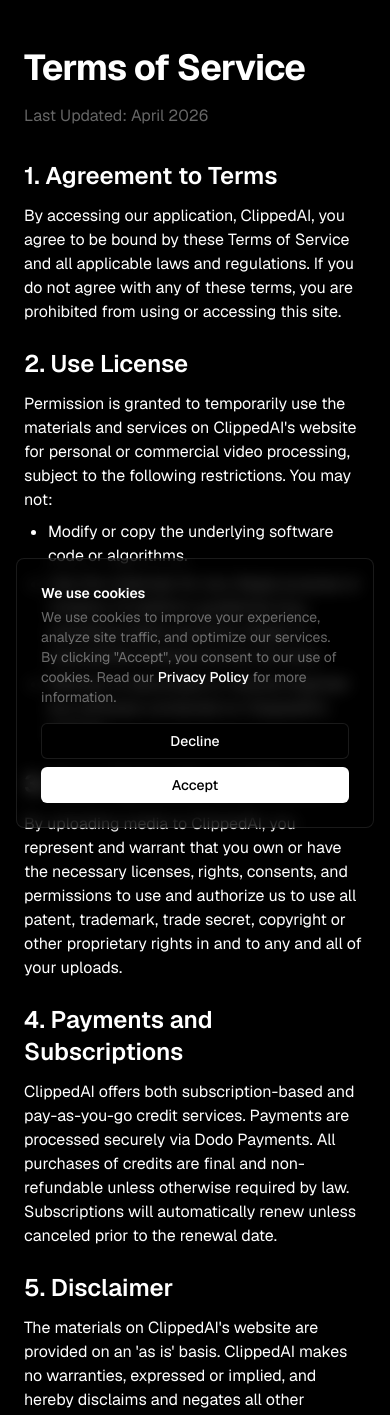
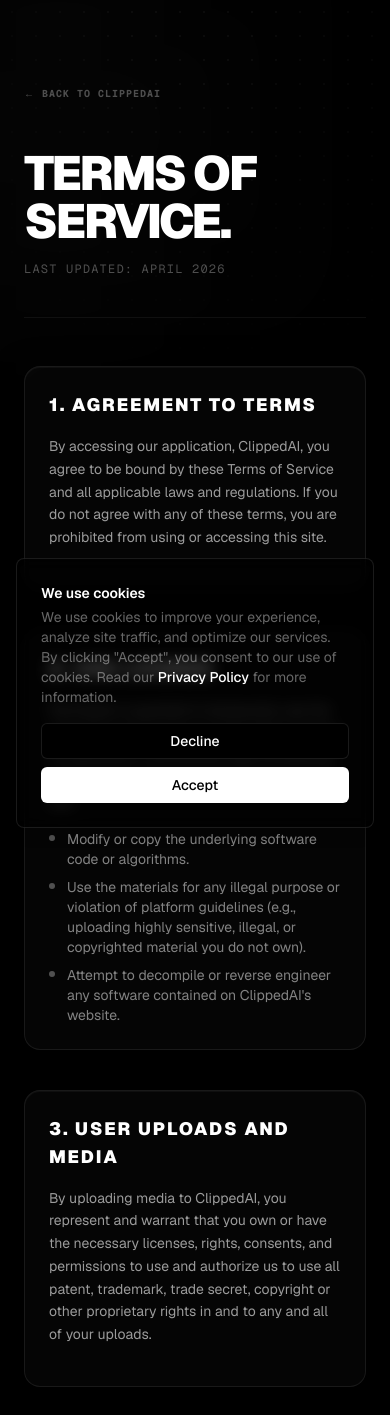
Before and after one commit to ETS2K7/ClippedAI, a Next.js app in the folder frontend/: page /terms in a window 390 px wide. Shown: the top 1415 px of the page. Built offline with nearby package versions, Linux system fonts and the light colour scheme; no server answers.

Commit message:
feat: add /pricing to all navs; restyle /privacy and /terms to Midnight Forge design system

```diff
--- a/frontend/src/app/privacy/page.tsx
+++ b/frontend/src/app/privacy/page.tsx
@@ -1,7 +1,9 @@
 import type { Metadata } from "next";
+import Link from "next/link";
+import AppShell from "~/components/app-shell";
 
 export const metadata: Metadata = {
-  title: "Privacy Policy",
+  title: "Privacy Policy — ClippedAI",
   description: "Privacy Policy for ClippedAI.",
 };
 
@@ -10,68 +12,115 @@
   const contactEmail = "support@clippedai.app";
 
   return (
-    <main className="container mx-auto max-w-4xl py-12 px-6">
-      <div className="prose prose-invert max-w-none">
-        <h1 className="text-4xl font-bold tracking-tight mb-4">Privacy Policy</h1>
-        <p className="text-muted-foreground mb-8">Last Updated: {lastUpdated}</p>
+    <main className="relative min-h-screen bg-black text-white">
+      {/* Dot-grid ambient texture */}
+      <div className="pointer-events-none fixed inset-0 bg-[radial-gradient(#222_1px,transparent_1px)] [mask-image:radial-gradient(ellipse_80%_50%_at_50%_0%,#000_20%,transparent_100%)] [background-size:24px_24px] opacity-30" />
 
-        <section className="space-y-6">
-          <div>
-            <h2 className="text-2xl font-semibold mb-3">1. Introduction</h2>
-            <p>
-              Welcome to ClippedAI ("we," "our," or "us"). We are committed to protecting your personal information and your right to privacy. If you have any questions or concerns about this privacy notice or our practices with regard to your personal information, please contact us at {contactEmail}.
+      {/* Ambient orb */}
+      <div className="pointer-events-none fixed left-[-10%] top-[-10%] h-[50vh] w-[50vw] rounded-full bg-white/[0.03] blur-[120px]" />
+
+      <div className="relative z-10 mx-auto max-w-3xl px-6 py-20">
+        {/* Back link */}
+        <Link
+          href="/"
+          className="mb-12 inline-flex items-center gap-2 font-mono text-[10px] font-bold tracking-widest text-white/30 uppercase transition-colors hover:text-white"
+        >
+          ← Back to ClippedAI
+        </Link>
+
+        {/* Header */}
+        <div className="mb-12 border-b border-white/[0.06] pb-10">
+          <h1 className="font-syne mb-4 text-5xl font-black tracking-tighter text-white uppercase md:text-6xl">
+            PRIVACY POLICY.
+          </h1>
+          <p className="font-mono text-xs tracking-widest text-white/30 uppercase">
+            Last Updated: {lastUpdated}
+          </p>
+        </div>
+
+        {/* Sections */}
+        <div className="space-y-10">
+          {[
+            {
+              title: "1. Introduction",
+              body: `Welcome to ClippedAI ("we," "our," or "us"). We are committed to protecting your personal information and your right to privacy. If you have any questions or concerns about this privacy notice or our practices with regard to your personal information, please contact us at ${contactEmail}.`,
+            },
+            {
+              title: "2. Information We Collect",
+              body: "We collect personal information that you voluntarily provide to us when you register on the Services, express an interest in obtaining information about us or our products and Services, when you participate in activities on the Services, or otherwise when you contact us.",
+              bullets: [
+                "Personal Information: Names, email addresses, usernames, and passwords.",
+                "Payment Data: We may collect data necessary to process your payment if you make purchases, such as your payment instrument number. All payment data is stored by our payment processor (Dodo Payments).",
+                "Media: Videos and audio files you upload or link for processing through our platform.",
+              ],
+            },
+            {
+              title: "3. How We Use Your Information",
+              body: "We use personal information collected via our Services for a variety of business purposes described below:",
+              bullets: [
+                "To facilitate account creation and logon process.",
+                "To fulfill and manage your orders and subscriptions.",
+                "To provide and deliver the video processing services you request.",
+                "To respond to user inquiries/offer support to users.",
+              ],
+            },
+            {
+              title: "4. Analytics and Tracking",
+              body: "We use analytics tools (such as PostHog) to help us analyze how users interact with our application. This helps us improve our product and user experience. You can opt-out of non-essential tracking via our cookie consent settings.",
+            },
+            {
+              title: "5. Third-Party Services",
+              body: "We may share your data with third-party vendors, service providers, contractors, or agents who perform services for us or on our behalf. These include payment processing (Dodo Payments), AI Transcription (AssemblyAI), and AI processing models (Groq/Llama).",
+            },
+            {
+              title: "6. Data Retention and Security",
+              body: "We will only keep your personal information for as long as it is necessary for the purposes set out in this privacy notice, unless a longer retention period is required or permitted by law. We have implemented appropriate technical and organizational security measures designed to protect the security of any personal information we process.",
+            },
+          ].map(({ title, body, bullets }) => (
+            <div key={title} className="brutal-card p-6 sm:p-8">
+              <h2 className="font-syne mb-4 text-lg font-black tracking-widest text-white uppercase">
+                {title}
+              </h2>
+              <p className="mb-4 text-sm leading-relaxed text-white/60">{body}</p>
+              {bullets && (
+                <ul className="space-y-2">
+                  {bullets.map((b) => (
+                    <li key={b} className="flex items-start gap-3 text-sm text-white/50">
+                      <span className="mt-1.5 h-1.5 w-1.5 shrink-0 rounded-full bg-white/30" />
+                      {b}
+                    </li>
+                  ))}
+                </ul>
+              )}
+            </div>
+          ))}
+
+          {/* Contact */}
+          <div className="brutal-card p-6 sm:p-8">
+            <h2 className="font-syne mb-4 text-lg font-black tracking-widest text-white uppercase">
+              7. Contact Us
+            </h2>
+            <p className="text-sm leading-relaxed text-white/60">
+              If you have questions or comments about this notice, you may email us at{" "}
+              <a
+                href={`mailto:${contactEmail}`}
+                className="font-mono text-white/80 underline underline-offset-4 transition-colors hover:text-white"
+              >
+                {contactEmail}
+              </a>
+              .
             </p>
           </div>
+        </div>
 
-          <div>
-            <h2 className="text-2xl font-semibold mb-3">2. Information We Collect</h2>
-            <p>We collect personal information that you voluntarily provide to us when you register on the Services, express an interest in obtaining information about us or our products and Services, when you participate in activities on the Services, or otherwise when you contact us.</p>
-            <ul className="list-disc pl-6 mt-2 space-y-1">
-              <li><strong>Personal Information:</strong> Names, email addresses, usernames, and passwords.</li>
-              <li><strong>Payment Data:</strong> We may collect data necessary to process your payment if you make purchases, such as your payment instrument number. All payment data is stored by our payment processor (Dodo Payments).</li>
-              <li><strong>Media:</strong> Videos and audio files you upload or link for processing through our platform.</li>
-            </ul>
+        {/* Footer nav */}
+        <div className="mt-16 border-t border-white/[0.06] pt-8 flex items-center justify-between font-mono text-[10px] tracking-widest text-white/20 uppercase">
+          <span>© 2026 ClippedAI</span>
+          <div className="flex gap-6">
+            <Link href="/terms" className="transition-colors hover:text-white/50">Terms</Link>
+            <Link href="/pricing" className="transition-colors hover:text-white/50">Pricing</Link>
           </div>
-
-          <div>
-            <h2 className="text-2xl font-semibold mb-3">3. How We Use Your Information</h2>
-            <p>We use personal information collected via our Services for a variety of business purposes described below:</p>
-            <ul className="list-disc pl-6 mt-2 space-y-1">
-              <li>To facilitate account creation and logon process.</li>
-              <li>To fulfill and manage your orders and subscriptions.</li>
-              <li>To provide and deliver the video processing services you request.</li>
-              <li>To respond to user inquiries/offer support to users.</li>
-            </ul>
-          </div>
-
-          <div>
-            <h2 className="text-2xl font-semibold mb-3">4. Analytics and Tracking</h2>
-            <p>
-              We use analytics tools (such as PostHog) to help us analyze how users interact with our application. This helps us improve our product and user experience. You can opt-out of non-essential tracking via our cookie consent settings.
-            </p>
-          </div>
-
-          <div>
-            <h2 className="text-2xl font-semibold mb-3">5. Third-Party Services</h2>
-            <p>
-              We may share your data with third-party vendors, service providers, contractors, or agents who perform services for us or on our behalf. These include payment processing (Dodo Payments), AI Transcription (AssemblyAI), and AI processing models (Groq/Llama).
-            </p>
-          </div>
-
-          <div>
-            <h2 className="text-2xl font-semibold mb-3">6. Data Retention and Security</h2>
-            <p>
-              We will only keep your personal information for as long as it is necessary for the purposes set out in this privacy notice, unless a longer retention period is required or permitted by law. We have implemented appropriate technical and organizational security measures designed to protect the security of any personal information we process.
-            </p>
-          </div>
-
-          <div>
-            <h2 className="text-2xl font-semibold mb-3">7. Contact Us</h2>
-            <p>
-              If you have questions or comments about this notice, you may email us at <a href={`mailto:${contactEmail}`} className="text-primary hover:underline">{contactEmail}</a>.
-            </p>
-          </div>
-        </section>
+        </div>
       </div>
     </main>
   );
--- a/frontend/src/app/terms/page.tsx
+++ b/frontend/src/app/terms/page.tsx
@@ -1,7 +1,8 @@
 import type { Metadata } from "next";
+import Link from "next/link";
 
 export const metadata: Metadata = {
-  title: "Terms of Service",
+  title: "Terms of Service — ClippedAI",
   description: "Terms of Service for ClippedAI.",
 };
 
@@ -10,73 +11,113 @@
   const contactEmail = "support@clippedai.app";
 
   return (
-    <main className="container mx-auto max-w-4xl py-12 px-6">
-      <div className="prose prose-invert max-w-none">
-        <h1 className="text-4xl font-bold tracking-tight mb-4">Terms of Service</h1>
-        <p className="text-muted-foreground mb-8">Last Updated: {lastUpdated}</p>
+    <main className="relative min-h-screen bg-black text-white">
+      {/* Dot-grid ambient texture */}
+      <div className="pointer-events-none fixed inset-0 bg-[radial-gradient(#222_1px,transparent_1px)] [mask-image:radial-gradient(ellipse_80%_50%_at_50%_0%,#000_20%,transparent_100%)] [background-size:24px_24px] opacity-30" />
 
-        <section className="space-y-6">
-          <div>
-            <h2 className="text-2xl font-semibold mb-3">1. Agreement to Terms</h2>
-            <p>
-              By accessing our application, ClippedAI, you agree to be bound by these Terms of Service and all applicable laws and regulations. If you do not agree with any of these terms, you are prohibited from using or accessing this site.
+      {/* Ambient orb */}
+      <div className="pointer-events-none fixed left-[-10%] top-[-10%] h-[50vh] w-[50vw] rounded-full bg-white/[0.03] blur-[120px]" />
+
+      <div className="relative z-10 mx-auto max-w-3xl px-6 py-20">
+        {/* Back link */}
+        <Link
+          href="/"
+          className="mb-12 inline-flex items-center gap-2 font-mono text-[10px] font-bold tracking-widest text-white/30 uppercase transition-colors hover:text-white"
+        >
+          ← Back to ClippedAI
+        </Link>
+
+        {/* Header */}
+        <div className="mb-12 border-b border-white/[0.06] pb-10">
+          <h1 className="font-syne mb-4 text-5xl font-black tracking-tighter text-white uppercase md:text-6xl">
+            TERMS OF SERVICE.
+          </h1>
+          <p className="font-mono text-xs tracking-widest text-white/30 uppercase">
+            Last Updated: {lastUpdated}
+          </p>
+        </div>
+
+        {/* Sections */}
+        <div className="space-y-10">
+          {[
+            {
+              title: "1. Agreement to Terms",
+              body: "By accessing our application, ClippedAI, you agree to be bound by these Terms of Service and all applicable laws and regulations. If you do not agree with any of these terms, you are prohibited from using or accessing this site.",
+            },
+            {
+              title: "2. Use License",
+              body: "Permission is granted to temporarily use the materials and services on ClippedAI's website for personal or commercial video processing, subject to the following restrictions. You may not:",
+              bullets: [
+                "Modify or copy the underlying software code or algorithms.",
+                "Use the materials for any illegal purpose or violation of platform guidelines (e.g., uploading highly sensitive, illegal, or copyrighted material you do not own).",
+                "Attempt to decompile or reverse engineer any software contained on ClippedAI's website.",
+              ],
+            },
+            {
+              title: "3. User Uploads and Media",
+              body: "By uploading media to ClippedAI, you represent and warrant that you own or have the necessary licenses, rights, consents, and permissions to use and authorize us to use all patent, trademark, trade secret, copyright or other proprietary rights in and to any and all of your uploads.",
+            },
+            {
+              title: "4. Payments and Subscriptions",
+              body: "ClippedAI offers both subscription-based and pay-as-you-go credit services. Payments are processed securely via Dodo Payments. All purchases of credits are final and non-refundable unless otherwise required by law. Subscriptions will automatically renew unless canceled prior to the renewal date.",
+            },
+            {
+              title: "5. Disclaimer",
+              body: "The materials on ClippedAI's website are provided on an 'as is' basis. ClippedAI makes no warranties, expressed or implied, and hereby disclaims and negates all other warranties including, without limitation, implied warranties or conditions of merchantability, fitness for a particular purpose, or non-infringement of intellectual property or other violation of rights.",
+            },
+            {
+              title: "6. Limitations",
+              body: "In no event shall ClippedAI or its suppliers be liable for any damages (including, without limitation, damages for loss of data or profit, or due to business interruption) arising out of the use or inability to use the materials on ClippedAI's website.",
+            },
+            {
+              title: "7. Modifications",
+              body: "ClippedAI may revise these terms of service for its website at any time without notice. By using this website you are agreeing to be bound by the then current version of these terms of service.",
+            },
+          ].map(({ title, body, bullets }) => (
+            <div key={title} className="brutal-card p-6 sm:p-8">
+              <h2 className="font-syne mb-4 text-lg font-black tracking-widest text-white uppercase">
+                {title}
+              </h2>
+              <p className="mb-4 text-sm leading-relaxed text-white/60">{body}</p>
+              {bullets && (
+                <ul className="space-y-2">
+                  {bullets.map((b) => (
+                    <li key={b} className="flex items-start gap-3 text-sm text-white/50">
+                      <span className="mt-1.5 h-1.5 w-1.5 shrink-0 rounded-full bg-white/30" />
+                      {b}
+                    </li>
+                  ))}
+                </ul>
+              )}
+            </div>
+          ))}
+
+          {/* Contact */}
+          <div className="brutal-card p-6 sm:p-8">
+            <h2 className="font-syne mb-4 text-lg font-black tracking-widest text-white uppercase">
+              8. Contact Us
+            </h2>
+            <p className="text-sm leading-relaxed text-white/60">
+              If you have any questions about these Terms, please contact us at{" "}
+              <a
+                href={`mailto:${contactEmail}`}
+                className="font-mono text-white/80 underline underline-offset-4 transition-colors hover:text-white"
+              >
+                {contactEmail}
+              </a>
+              .
             </p>
           </div>
+        </div>
 
-          <div>
-            <h2 className="text-2xl font-semibold mb-3">2. Use License</h2>
-            <p>
-              Permission is granted to temporarily use the materials and services on ClippedAI's website for personal or commercial video processing, subject to the following restrictions. You may not:
-            </p>
-            <ul className="list-disc pl-6 mt-2 space-y-1">
-              <li>Modify or copy the underlying software code or algorithms.</li>
-              <li>Use the materials for any illegal purpose or violation of platform guidelines (e.g., uploading highly sensitive, illegal, or copyrighted material you do not own).</li>
-              <li>Attempt to decompile or reverse engineer any software contained on ClippedAI's website.</li>
-            </ul>
+        {/* Footer nav */}
+        <div className="mt-16 border-t border-white/[0.06] pt-8 flex items-center justify-between font-mono text-[10px] tracking-widest text-white/20 uppercase">
+          <span>© 2026 ClippedAI</span>
+          <div className="flex gap-6">
+            <Link href="/privacy" className="transition-colors hover:text-white/50">Privacy</Link>
+            <Link href="/pricing" className="transition-colors hover:text-white/50">Pricing</Link>
           </div>
-
-          <div>
-            <h2 className="text-2xl font-semibold mb-3">3. User Uploads and Media</h2>
-            <p>
-              By uploading media to ClippedAI, you represent and warrant that you own or have the necessary licenses, rights, consents, and permissions to use and authorize us to use all patent, trademark, trade secret, copyright or other proprietary rights in and to any and all of your uploads.
-            </p>
-          </div>
-
-          <div>
-            <h2 className="text-2xl font-semibold mb-3">4. Payments and Subscriptions</h2>
-            <p>
-              ClippedAI offers both subscription-based and pay-as-you-go credit services. Payments are processed securely via Dodo Payments. All purchases of credits are final and non-refundable unless otherwise required by law. Subscriptions will automatically renew unless canceled prior to the renewal date.
-            </p>
-          </div>
-
-          <div>
-            <h2 className="text-2xl font-semibold mb-3">5. Disclaimer</h2>
-            <p>
-              The materials on ClippedAI's website are provided on an 'as is' basis. ClippedAI makes no warranties, expressed or implied, and hereby disclaims and negates all other warranties including, without limitation, implied warranties or conditions of merchantability, fitness for a particular purpose, or non-infringement of intellectual property or other violation of rights.
-            </p>
-          </div>
-
-          <div>
-            <h2 className="text-2xl font-semibold mb-3">6. Limitations</h2>
-            <p>
-              In no event shall ClippedAI or its suppliers be liable for any damages (including, without limitation, damages for loss of data or profit, or due to business interruption) arising out of the use or inability to use the materials on ClippedAI's website.
-            </p>
-          </div>
-
-          <div>
-            <h2 className="text-2xl font-semibold mb-3">7. Modifications</h2>
-            <p>
-              ClippedAI may revise these terms of service for its website at any time without notice. By using this website you are agreeing to be bound by the then current version of these terms of service.
-            </p>
-          </div>
-
-          <div>
-            <h2 className="text-2xl font-semibold mb-3">8. Contact Us</h2>
-            <p>
-              If you have any questions about these Terms, please contact us at <a href={`mailto:${contactEmail}`} className="text-primary hover:underline">{contactEmail}</a>.
-            </p>
-          </div>
-        </section>
+        </div>
       </div>
     </main>
   );
--- a/frontend/src/components/landing-v3/void-cta.tsx
+++ b/frontend/src/components/landing-v3/void-cta.tsx
@@ -73,6 +73,12 @@
         <div>© 2026 ClippedAI</div>
         <div className="flex gap-6">
           <Link
+            href="/pricing"
+            className="font-bold transition-colors hover:text-black"
+          >
+            Pricing
+          </Link>
+          <Link
             href="/terms"
             className="font-bold transition-colors hover:text-black"
           >
```
Also changed, not shown: frontend/src/app/page.tsx (+6 -1 lines), frontend/src/components/app-shell.tsx (+18 -1 lines).
